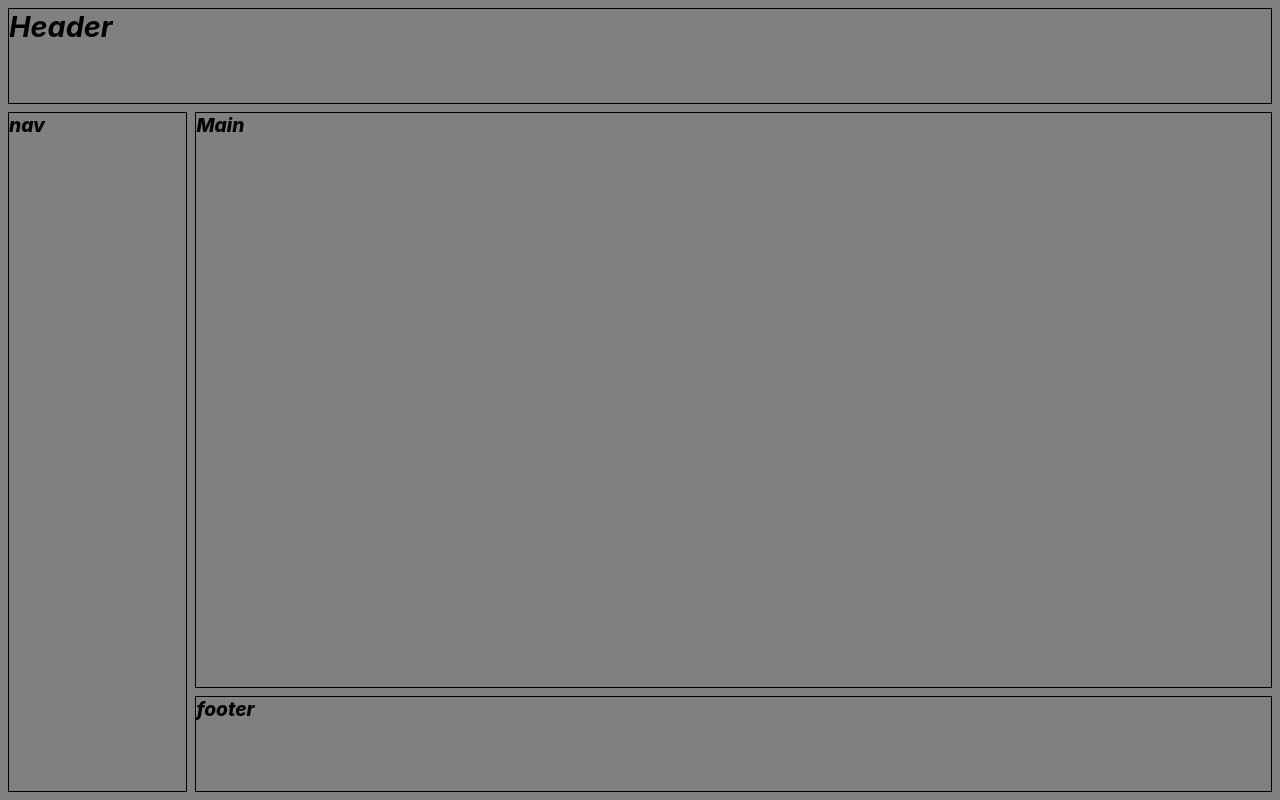
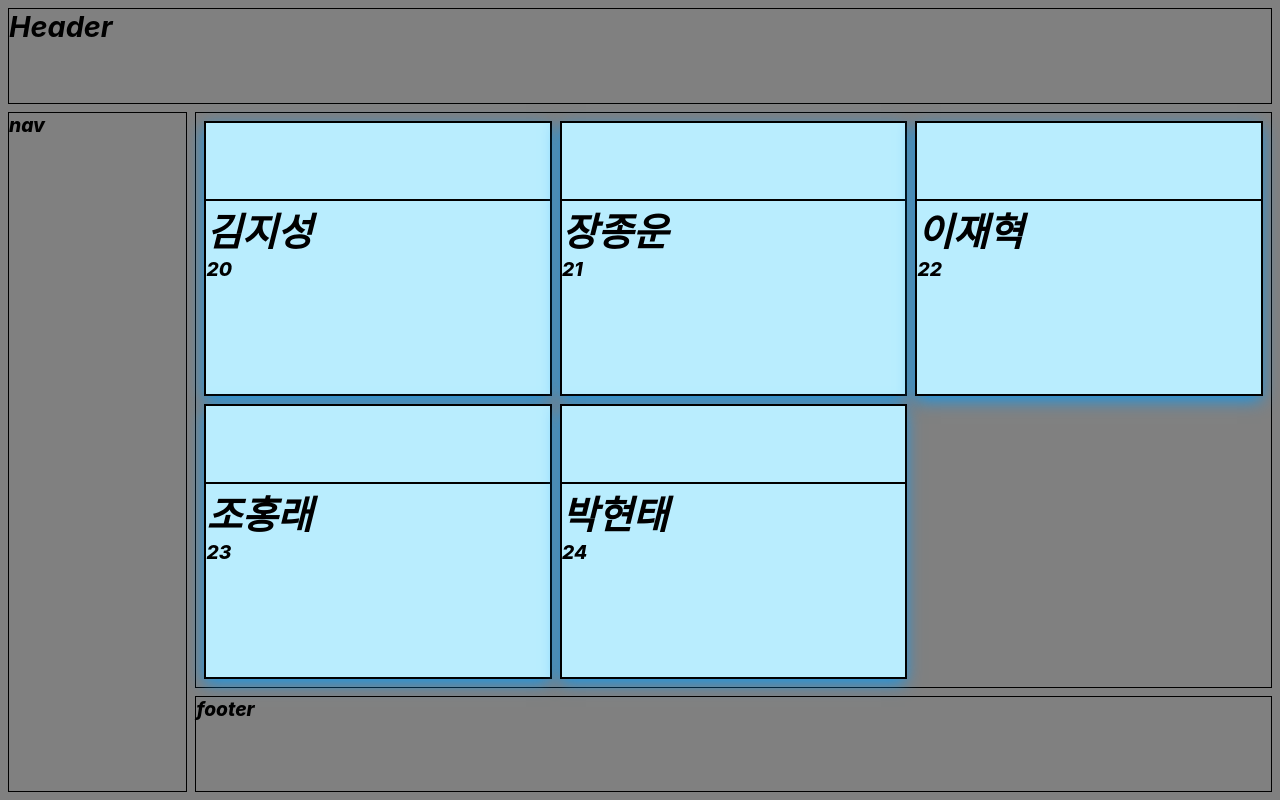
Before and after one commit to jisung24/react-library, a React (Create React App) app in the folder stupping/: page / in a window 1280 px wide. Built offline with nearby package versions, Linux system fonts and the light colour scheme.

Commit message:
props객체를 통해 component의 차별되는 data를 주입해주고,컴포넌트의 재사용성을 한결 더 높임

```diff
--- a/stupping/src/App.css
+++ b/stupping/src/App.css
@@ -45,6 +45,29 @@ html,body{
 /* main */
 .main{
   grid-area: main;
+
+  display : grid;
+  grid-template-columns: repeat(3, 1fr);
+  grid-auto-rows: minmax(200px, 1fr);
+  grid-gap : 1vh;
+  padding : 1vh;
+}
+
+/* main 사용자 카드 */
+.main > .user__card{
+  border : 1px solid black;
+  display : flex;
+  flex-direction: column;
+  box-shadow: -1px 5px 16px -1px rgba(0,156,255,0.84);
+  background-color: rgb(185, 237, 254);
+}
+.user__card > .user__image{
+  flex-grow : 1;
+  border : 1px solid black;
+}
+.user__card > .user__profile{
+  flex-grow : 1.5;
+  border : 1px solid black;
 }
 
 /* footer */
--- /dev/null
+++ b/stupping/src/components/Card.jsx
@@ -0,0 +1,29 @@
+// 카드주인의 이름, 직업을 state로 변하게 만들어놓고 사용하면
+// 컴포넌트의 재사용성이 훨씬 더 높아지겠지????
+
+function UserCard({ name, age }){
+    // let { name , age } = props객체...!!
+    // props는 객체 형태로 전달이 되며, 그 속성에 접근하고 싶으면
+    // js destructure문법으로 접근하면 된다.!!
+
+    // props전달하기!!
+    // 이 컴포넌트를 사용하는 곳에서 정의해줘야 한다.
+    // 와 이거 진짜 이해 잘 된다.... props를 이용하자!!
+
+    // 차별되는 data => props로 변경해주면 돼!
+    return (
+        <div className="user__card">
+            <div className="user__image"></div>
+            <div className="user__profile">
+                <h1 className="user__name">
+                    { name }
+                </h1>
+                <p className="user__age">
+                    { age }
+                </p>
+            </div>
+        </div>
+    )
+}
+
+export default UserCard;
--- a/stupping/src/components/Main.jsx
+++ b/stupping/src/components/Main.jsx
@@ -1,10 +1,18 @@
 // 여기서는 컴포넌트를 가장 작은 단위로 하나하나 만드는 역할!
 
 // 이제 각각 만든 컴포넌트를 export시켜서 App.js에 보내는 형태야!
+
+import UserCard from "./Card";
+
 function Main(){
+
     return (
         <main className="main">
-            Main
+            <UserCard name="김지성" age="20"/>
+            <UserCard name="장종운" age="21" />
+            <UserCard name="이재혁" age="22" />
+            <UserCard name="조홍래" age="23" />
+            <UserCard name="박현태" age="24" />
         </main>
     )
 }
```
